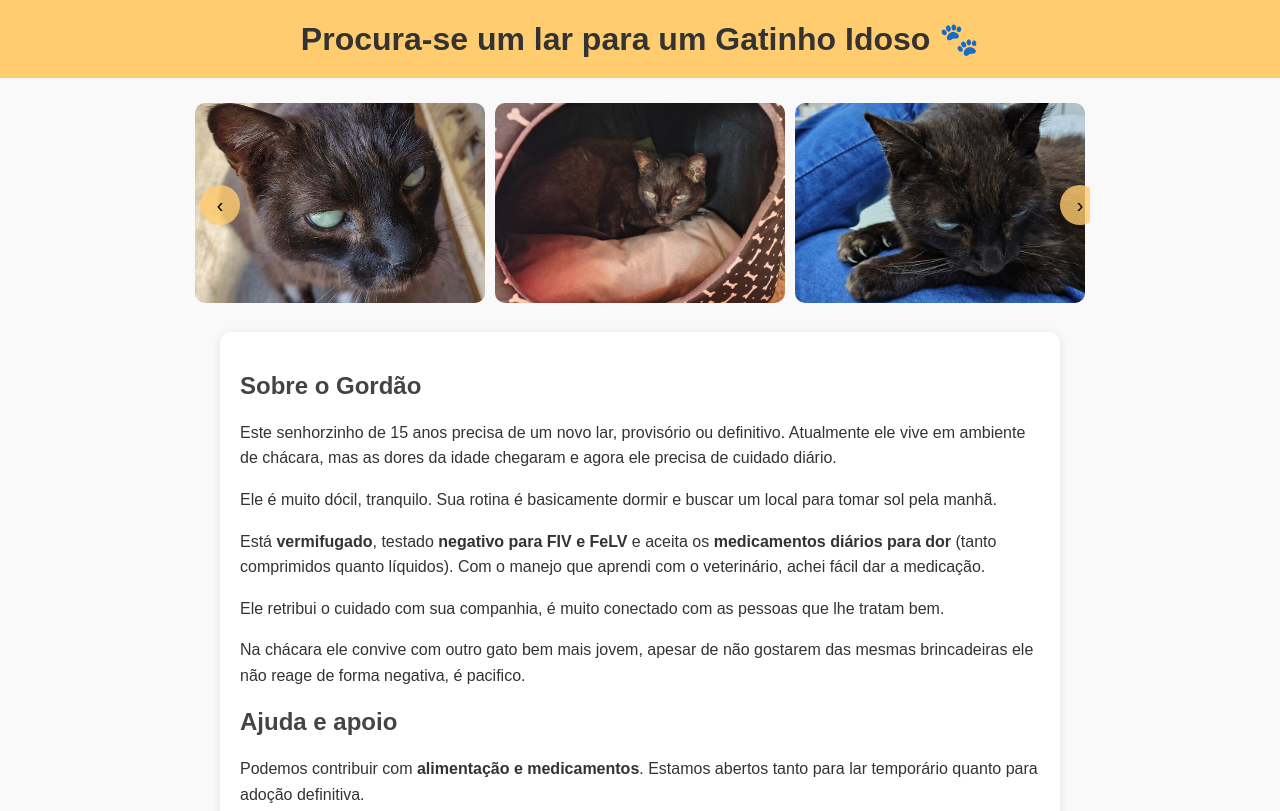
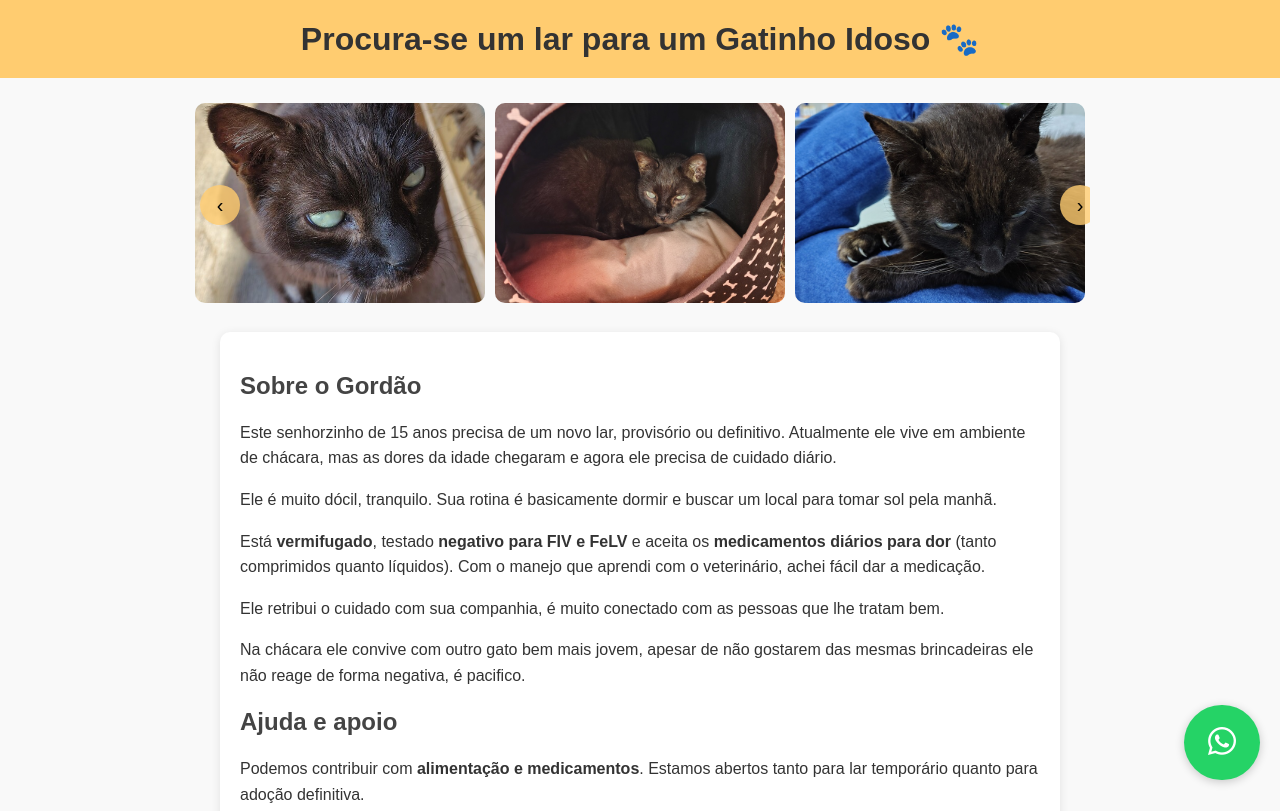
Before and after one commit to areisbr/adote, a plain HTML site: page index.html in a window 1280 px wide. Shown: the top 811 px of the page. Drawn offline with Linux system fonts and the light colour scheme.

Commit message:
Atualizado contato

```diff
--- a/index.html
+++ b/index.html
@@ -3,6 +3,7 @@
 <head>
   <meta charset="UTF-8" />
   <meta name="viewport" content="width=device-width, initial-scale=1.0"/>
+  <link rel="stylesheet" href="https://cdnjs.cloudflare.com/ajax/libs/font-awesome/6.4.0/css/all.min.css">
   <title>Adote um Gatinho Idoso</title>
   <style>
     body {
@@ -124,6 +125,27 @@
       font-weight: bold;
       cursor: pointer;
     }
+
+    .whatsapp-button {
+      position: fixed;
+      bottom: 20px;
+      right: 20px;
+      background-color: #25d366;
+      color: white;
+      padding: 12px 24px;
+      border-radius: 50px;
+      font-weight: bold;
+      text-decoration: none;
+      box-shadow: 0 2px 10px rgba(0, 0, 0, 0.2);
+      z-index: 10000;
+      transition: background-color 0.3s;
+      font-size: 32px;
+    }
+
+    .whatsapp-button:hover {
+      background-color: #1ebe5b;
+    }
+
   </style>
 </head>
 <body>
@@ -160,6 +182,7 @@
 
     <h2>Contato</h2>
     <p>Se você puder acolher esse gatinho ou conhece alguém que possa, por favor, entre em contato. Ele merece viver essa etapa cercado de carinho e segurança. 🐾</p>
+    <p><a id="zap" class="whatsapp-button" target="_blank"><i class="fab fa-whatsapp"></i></a></p>
   </div>
 
   <footer>
@@ -175,6 +198,9 @@
   <script>
     const track = document.getElementById("carouselTrack");
     let position = 0;
+    const c = "4917636619375";
+    const z = document.getElementById("zap");
+    z.href = "https://wa.me/" + c;
 
     function moveCarousel(direction) {
       const totalSlides = track.children.length;
```
